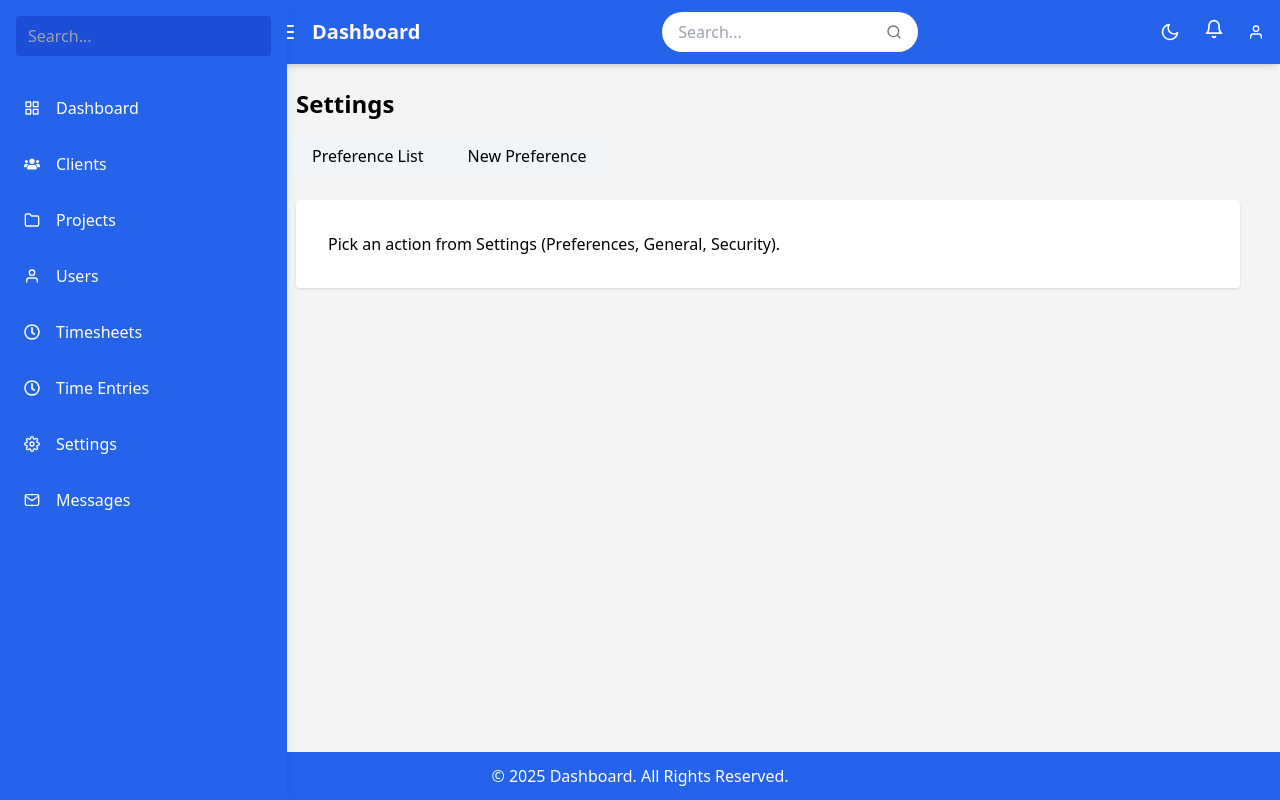
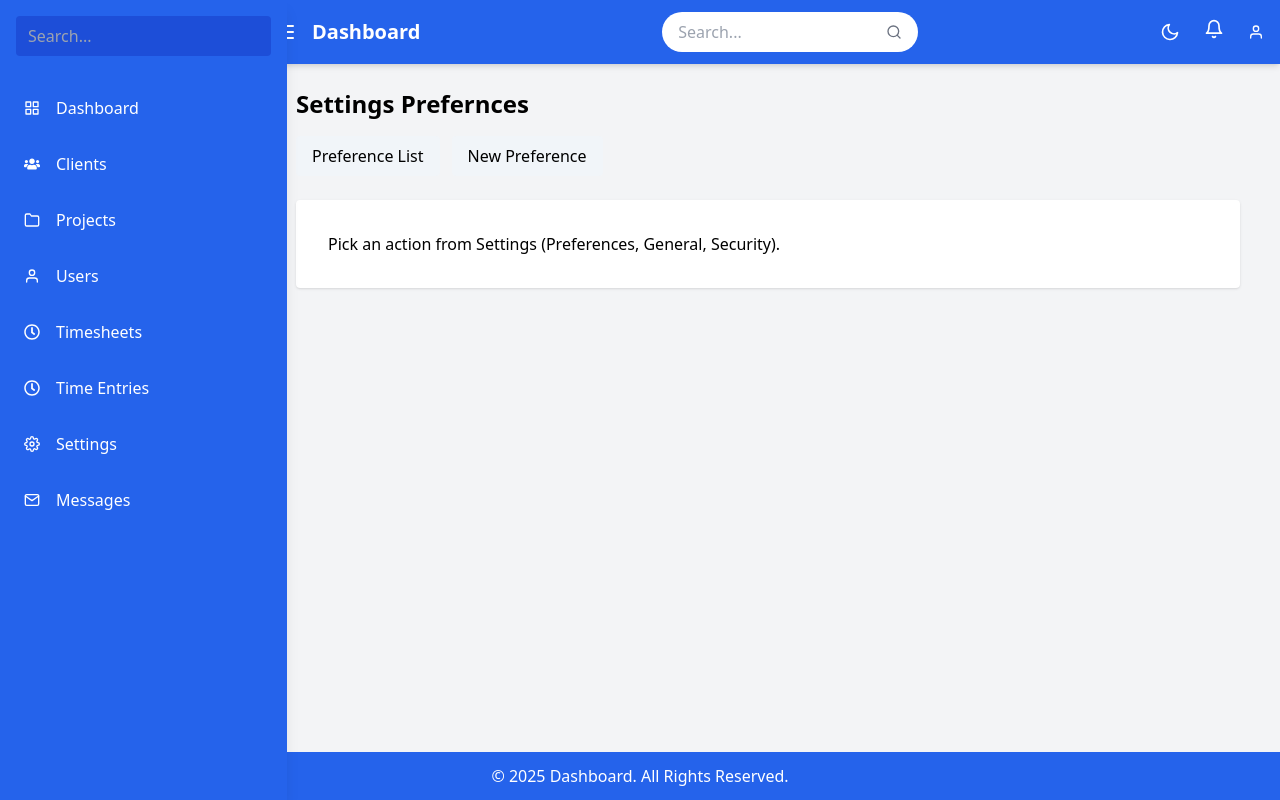
Before and after one commit to hr-pommala/sphuta-tms-freelancer-ui, a React (Vite) app: page /settings in a window 1280 px wide. Built offline with nearby package versions, Linux system fonts and the light colour scheme.

Commit message:
Settings_preferences UI screen Designs.

```diff
--- a/src/pages/Settings/PreferencesPage.jsx
+++ b/src/pages/Settings/PreferencesPage.jsx
@@ -5,7 +5,7 @@
 const PreferencesPage = () => {
   return (
     <div className="p-6">
-      <h1 className="text-2xl font-bold mb-4">Settings</h1>
+      <h1 className="text-2xl font-bold mb-4">Settings Prefernces</h1>
 
       <nav className="flex gap-3 mb-6">
         <NavLink
```
